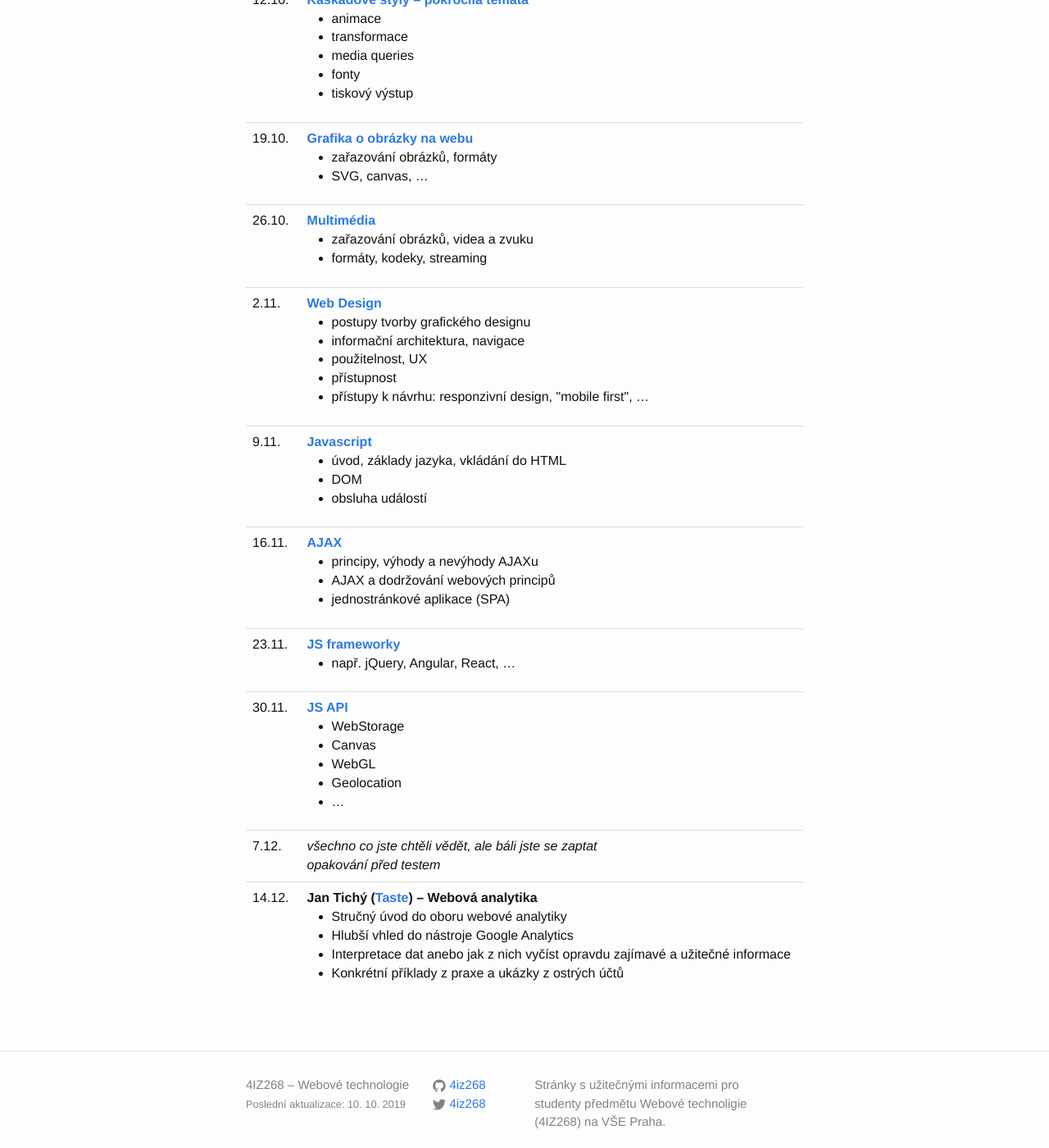
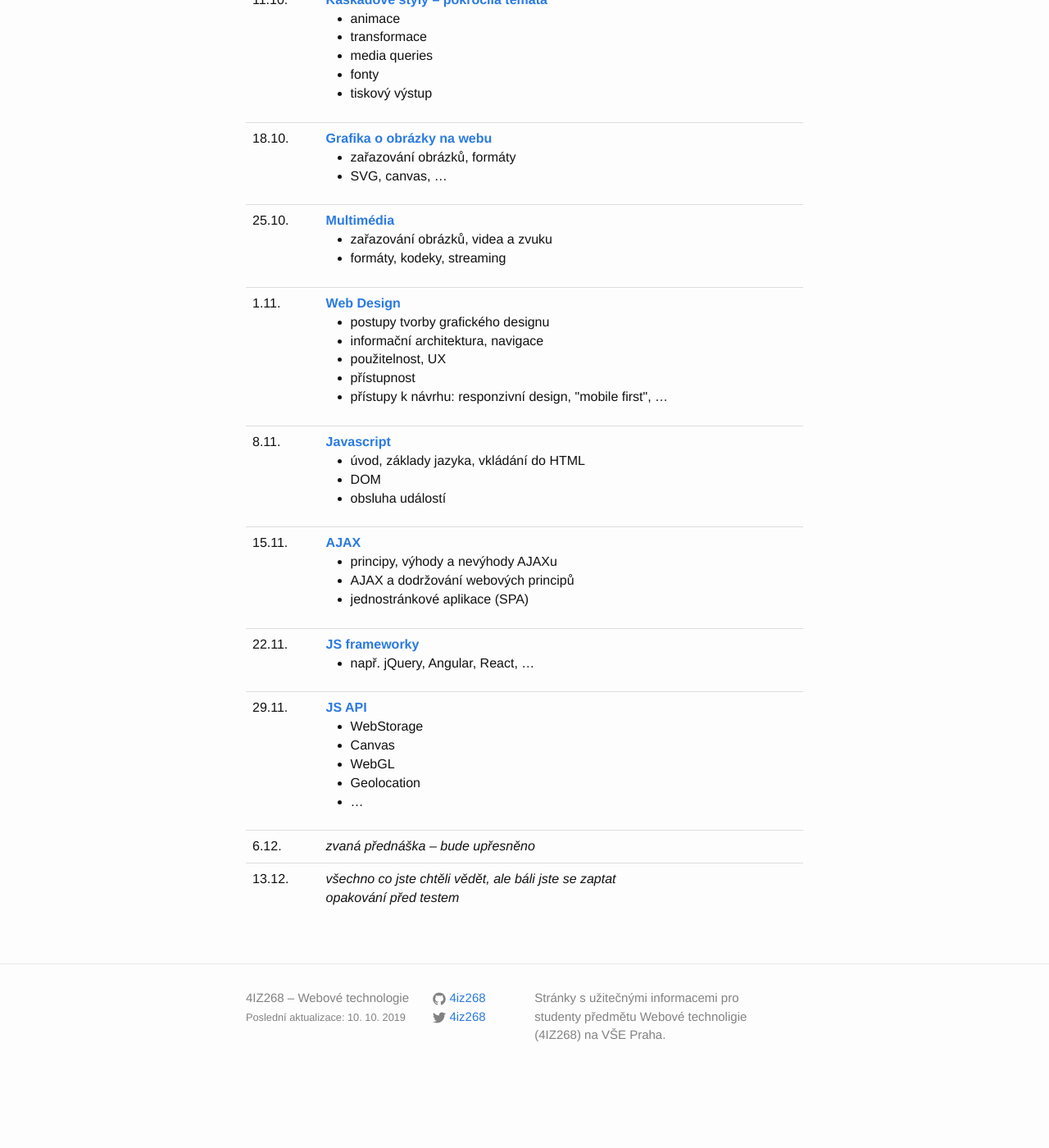
Before and after one commit to 4iz268/4iz268.github.io, a Jekyll site: the page built from prednasky/index.html, in a window 1280 px wide and 1400 px high, scrolled down 587 px. Shown: the whole window at 82% size. Built offline with Jekyll 4.4.1, drawn with Linux system fonts in a browser that asks for light colours; nearby versions of some CDN libraries; after the commit the page ends 1921 px from its top, so only the background shows below that; some of the changed text lies outside the part shown.

Commit message:
Aktualizace na další semestr

```diff
--- a/prednasky/index.html
+++ b/prednasky/index.html
@@ -16,7 +16,11 @@
   </thead>
   <tbody>
     <tr>
-      <td>21.9.</td>
+      <td>20.9.</td>
+      <td><em>přednáška odpadá</em></td>
+    </tr>
+    <tr>
+      <td>27.9.</td>
       <td>
         <strong><a href="http://www.kosek.cz/vyuka/4iz268/prednasky/uvod/">Úvod</a></strong>
         <ul>
@@ -28,11 +32,7 @@
       </td>
     </tr>
     <tr>
-      <td>28.9.</td>
-      <td><em>státní svátek, přednáška odpadá</em></td>
-    </tr>
-    <tr>
-      <td>5.10.</td>
+      <td>4.10.</td>
       <td>
         <strong><a href="http://www.kosek.cz/vyuka/4iz268/prednasky/css/">Kaskádové styly – úvod</a></strong>
         <ul>
@@ -54,7 +54,7 @@
       </td>
     </tr>
     <tr>
-      <td>19.10.</td>
+      <td>18.10.</td>
       <td>
         <strong><a href="http://www.kosek.cz/vyuka/4iz268/prednasky/grafika/">Grafika o obrázky na webu</a></strong>
         <ul>
@@ -64,7 +64,7 @@
       </td>
     </tr>
     <tr>
-      <td>26.10.</td>
+      <td>25.10.</td>
       <td><strong><a href="http://www.kosek.cz/vyuka/4iz268/prednasky/multimedia/">Multimédia</a></strong>
         <ul>
           <li>zařazování obrázků, videa a zvuku</li>
@@ -73,7 +73,7 @@
       </td>
     </tr>
     <tr>
-      <td>2.11.</td>
+      <td>1.11.</td>
       <td>
         <strong><a href="http://www.kosek.cz/vyuka/4iz268/prednasky/design/">Web Design</a></strong>
         <ul>
@@ -86,7 +86,7 @@
       </td>
     </tr>
     <tr>
-      <td>9.11.</td>
+      <td>8.11.</td>
       <td>
         <strong><a href="http://www.kosek.cz/vyuka/4iz268/prednasky/js-uvod/">Javascript</a></strong>
         <ul>
@@ -97,7 +97,7 @@
       </td>
     </tr>
     <tr>
-      <td>16.11.</td>
+      <td>15.11.</td>
       <td>
         <strong><a href="http://www.kosek.cz/vyuka/4iz268/prednasky/ajax/">AJAX</a></strong>
         <ul>
@@ -107,19 +107,8 @@
         </ul>
       </td>
     </tr>
-    <!--
     <tr>
-      <td>9.12.</td>
-      <td>
-        <strong>Marek Raida (<a href="http://www.nubium.cz/">Nubium Development SE</a>, vyvíjí např. uloz.to): <a href="https://rawgit.com/revelon/reveal.js/master/svg-intro.html">Nebojte se SVG</a></strong>
-        <ul>
-          <li>Možnosi, výhody a nevýhody této technologie a jejího začlenění do moderního webu.</li>
-        </ul>
-      </td>
-    </tr>
-    -->
-    <tr>
-      <td>23.11.</td>
+      <td>22.11.</td>
       <td>
         <strong><a href="http://www.kosek.cz/vyuka/4iz268/prednasky/js-frameworky/">JS frameworky</a></strong>
         <ul>
@@ -128,7 +117,7 @@
       </td>
     </tr>
     <tr>
-      <td>30.11.</td>
+      <td>29.11.</td>
       <td>
         <strong><a href="http://www.kosek.cz/vyuka/4iz268/prednasky/web-api/">JS API</a></strong>
         <ul>
@@ -139,6 +128,10 @@
           <li>…</li>
         </ul>
       </td>
+    </tr>
+    <tr>
+      <td>6.12.</td>
+      <td><em>zvaná přednáška &ndash; bude upřesněno</em></td>
     </tr>
     <!--
     <tr>
@@ -156,20 +149,9 @@
     </tr>
     -->
     <tr>
-      <td>7.12.</td>
+      <td>13.12.</td>
       <td><em>všechno co jste chtěli vědět, ale báli jste se zaptat<br/>
           opakování před testem</em></td>
     </tr>
-    <tr>
-      <td>14.12.</td>
-      <td><strong>Jan Tichý (<a href="https://taste.cz">Taste</a>) &ndash; Webová analytika</strong><br>
-        <ul>
-          <li>Stručný úvod do oboru webové analytiky</li>
-          <li>Hlubší vhled do nástroje Google Analytics</li>
-          <li>Interpretace dat anebo jak z nich vyčíst opravdu zajímavé a užitečné informace</li>
-          <li>Konkrétní příklady z praxe a ukázky z ostrých účtů</li>
-        </ul>
-      </td>
-    </tr>
   </tbody>
 </table>
```
Also changed, not shown: other parts of prednasky/index.html (+1 -1 lines).
